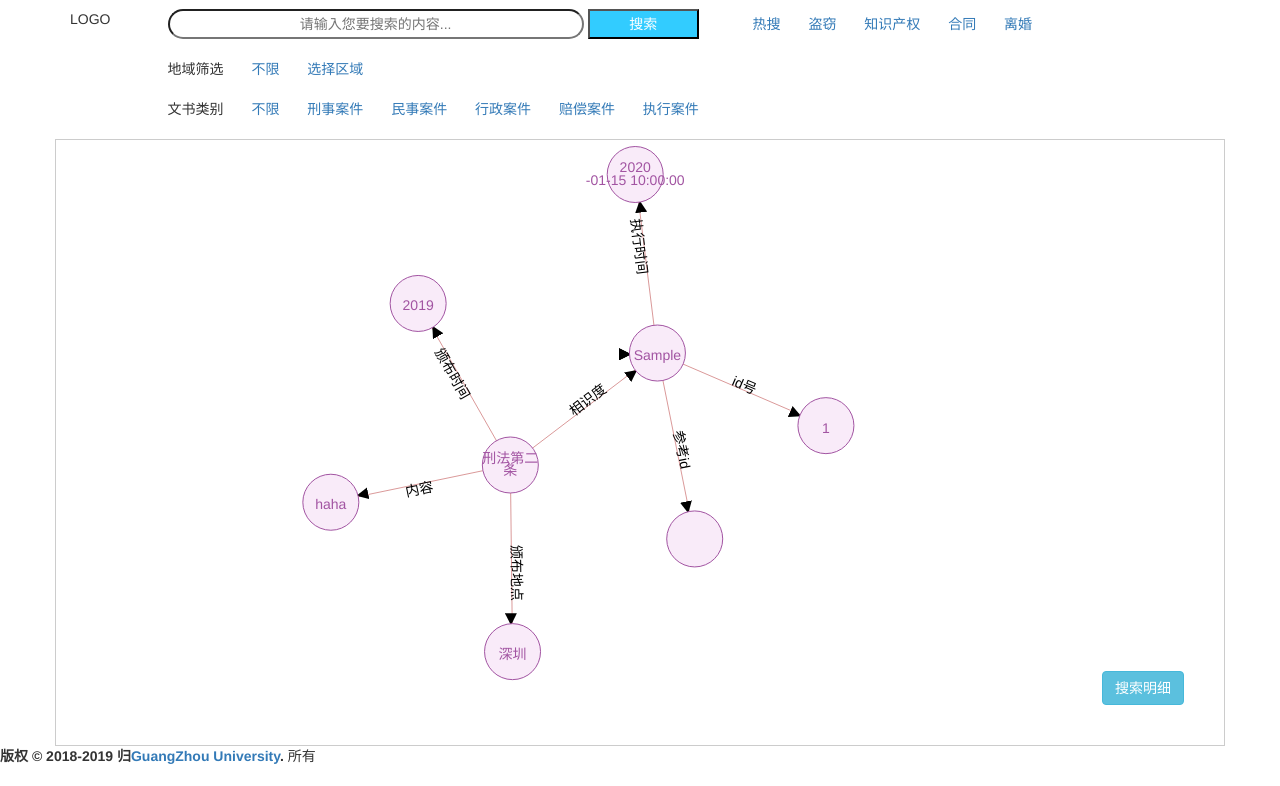
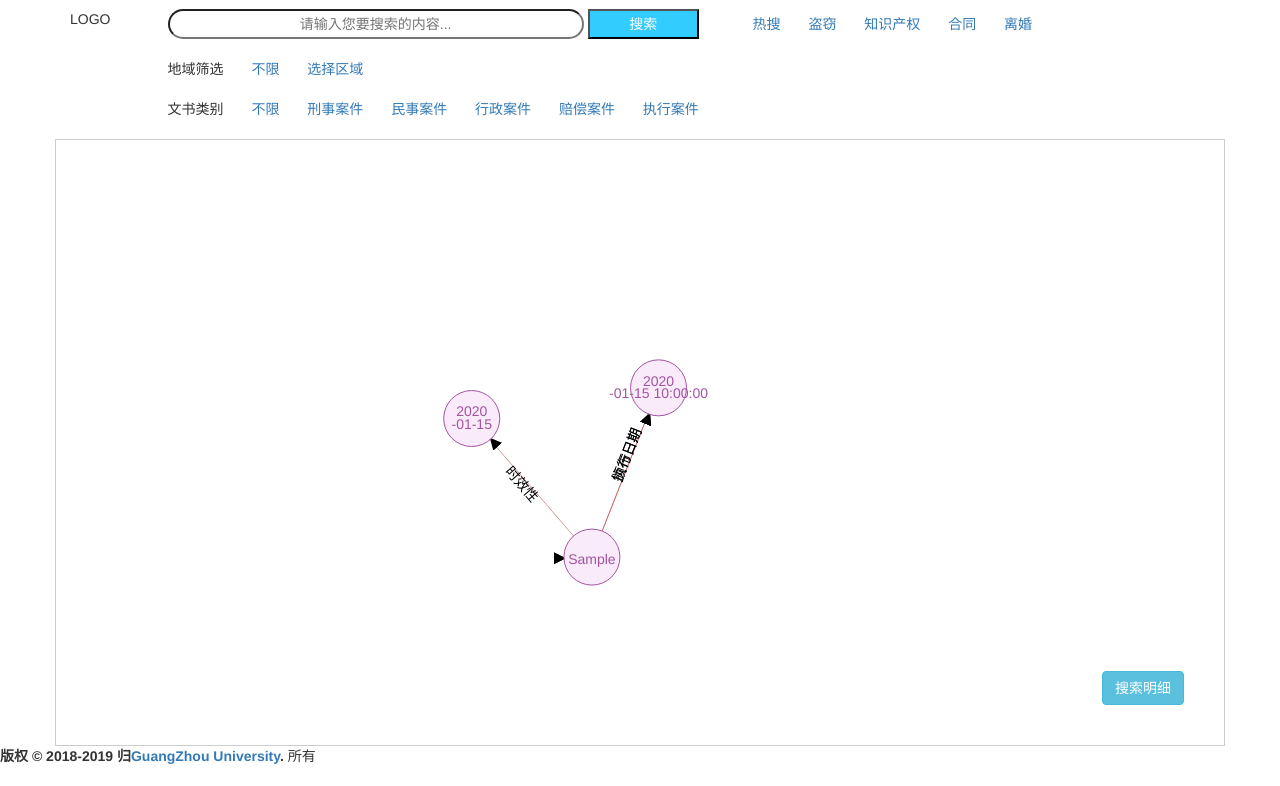
Before and after one commit to byerHu/Intelligent, a Flask app: template app/templates/home/search.html in a window 1280 px wide. Shown: the part 291-1077 px from the top of the page. Run offline with Flask 2, Linux system fonts and the light colour scheme; the template is opened without the code that fills it: values that come from a table or form of the project are taken from there, others are empty; tables that the repository leaves empty hold one stand-in row (values such as "Sample post"); some libraries are stand-ins or nearby versions.

Commit message:
knowledge_graph

```diff
--- a/app/templates/home/search.html
+++ b/app/templates/home/search.html
@@ -23,15 +23,15 @@
         var links =
             [
                 {source: '{{ res.catalog }}', target: '{{ res.keywords }}', 'rela': '关键词', type: 'resolved'},
-                {source: '{{ res.catalog }}', target: '{{ res.date_execution }}', 'rela': '执行时间', type: 'resolved'},
-                {source: '{{ res.catalog }}', target: '{{ res.enactment }}', 'rela': '颁布机构', type: 'resolved'},
-                {source: '{{ res.catalog }}', target: '{{ res.number_referencel }}', 'rela': '参考id', type: 'resolved'},
+                {source: '{{ res.catalog }}', target: '{{ res.date_execution }}', 'rela': '执行日期', type: 'resolved'},
+                {source: '{{ res.catalog }}', target: '{{ res.enactment }}', 'rela': '颁布单位', type: 'resolved'},
+                {source: '{{ res.catalog }}', target: '{{ res.date_promulgation }}', 'rela': '颁布日期', type: 'resolved'},
                 {source: '{{ res.catalog }}', target: '{{ res.category }}', 'rela': '类别', type: 'resolved'},
-                {source: '{{ res.catalog }}', target: '{{ res.id }}', 'rela': 'id号', type: 'resolved'},
-                {source: '刑法第二条', target: '{{ res.catalog }}', 'rela': '相识度', type: 'resolved'},
-                {source: '刑法第二条', target: 'haha', 'rela': '内容', type: 'resolved'},
-                {source: '刑法第二条', target: '2019', 'rela': '颁布时间', type: 'resolved'},
-                {source: '刑法第二条', target: '深圳', 'rela': '颁布地点', type: 'resolved'},
+                {source: '{{ res.catalog }}', target: '{{ res.timeliness }}', 'rela': '时效性', type: 'resolved'},
+                {#{source: '刑法第二条', target: '{{ res.catalog }}', 'rela': '相识度', type: 'resolved'},#}
+                {#{source: '刑法第二条', target: 'haha', 'rela': '内容', type: 'resolved'},#}
+                {#{source: '刑法第二条', target: '2019', 'rela': '颁布时间', type: 'resolved'},#}
+                {#{source: '刑法第二条', target: '深圳', 'rela': '颁布地点', type: 'resolved'},#}
             ];
         var nodes = {};
         links.forEach(function (link) {
```
